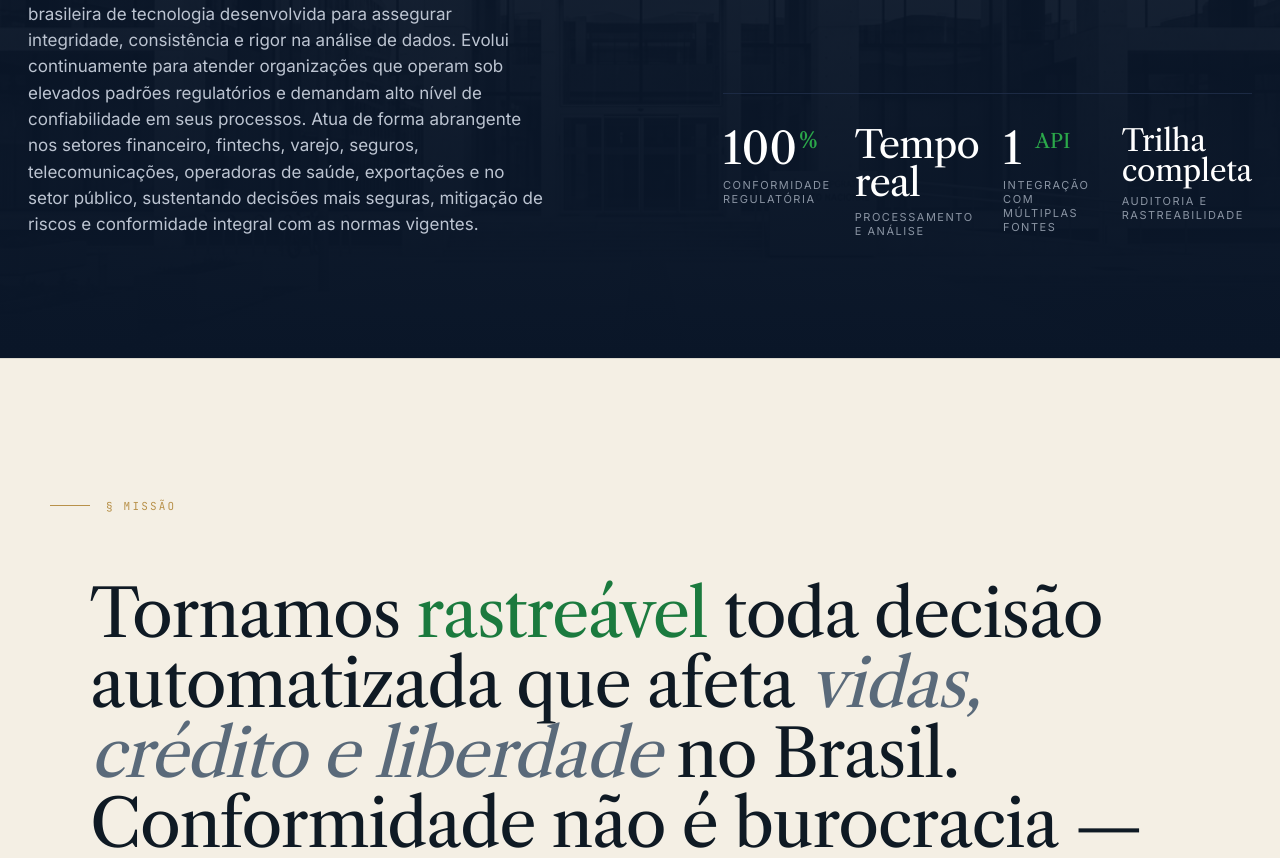
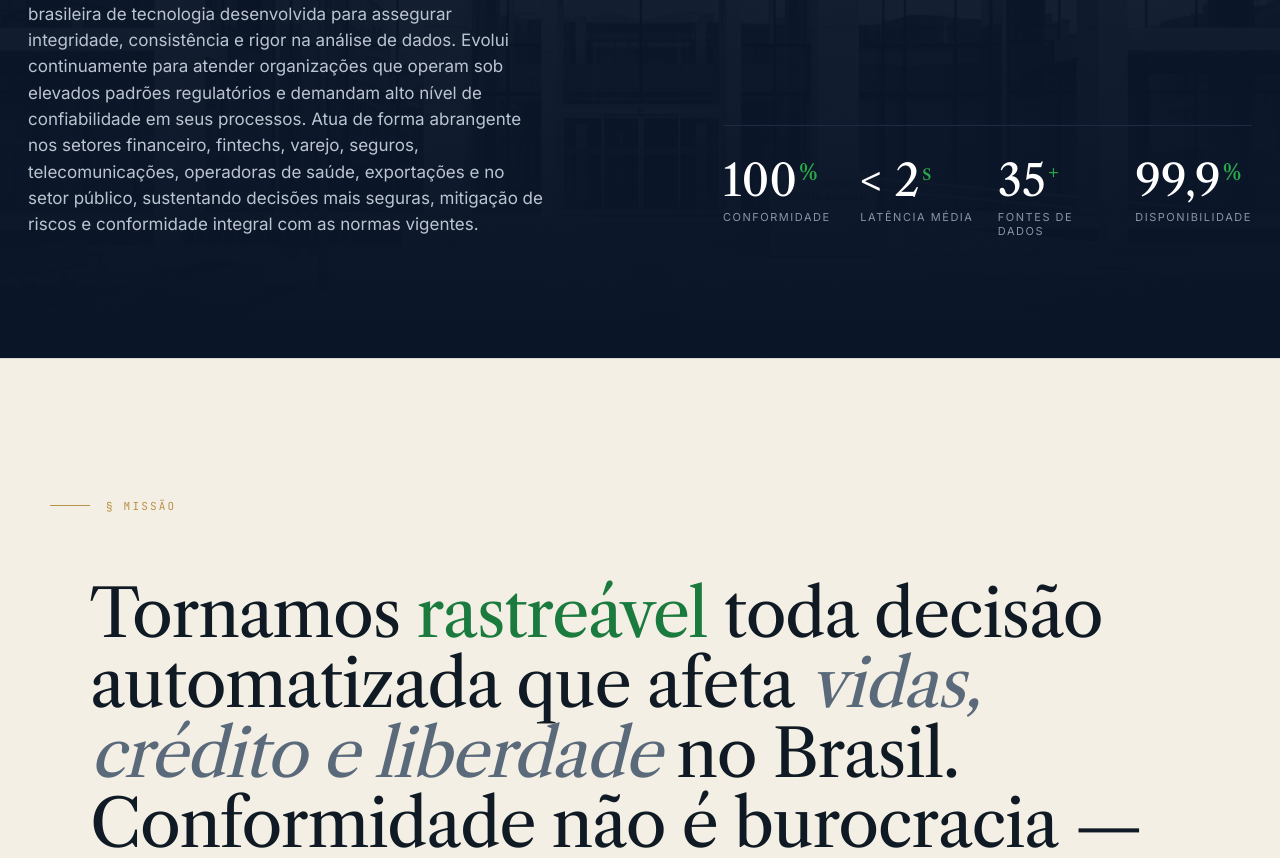
Before and after one commit to ctoutbank/snc-site, a Next.js app: page /sobre in a window 1280 px wide. Shown: the part 800-1658 px from the top of the page. Built offline with nearby package versions, Linux system fonts and the light colour scheme.

Commit message:
fix: indicadores /sobre com números curtos sem quebra de linha

```diff
--- a/src/app/sobre/page.tsx
+++ b/src/app/sobre/page.tsx
@@ -64,19 +64,19 @@ export default function SobrePage() {
               <div className="snc-hero-stats">
                 <div className="s">
                   <div className="n">100<sup>%</sup></div>
-                  <div className="l">Conformidade regulatória</div>
+                  <div className="l">Conformidade</div>
                 </div>
                 <div className="s">
-                  <div className="n" style={{ fontSize: 'clamp(22px,3vw,38px)', letterSpacing: '-0.02em' }}>Tempo real</div>
-                  <div className="l">Processamento e análise</div>
+                  <div className="n">&lt; 2<sup>s</sup></div>
+                  <div className="l">Latência média</div>
                 </div>
                 <div className="s">
-                  <div className="n">1 <sup style={{ fontSize: '.45em' }}>API</sup></div>
-                  <div className="l">Integração com múltiplas fontes</div>
+                  <div className="n">35<sup>+</sup></div>
+                  <div className="l">Fontes de dados</div>
                 </div>
                 <div className="s">
-                  <div className="n" style={{ fontSize: 'clamp(18px,2.4vw,30px)', letterSpacing: '-0.01em' }}>Trilha<br/>completa</div>
-                  <div className="l">Auditoria e rastreabilidade</div>
+                  <div className="n">99,9<sup>%</sup></div>
+                  <div className="l">Disponibilidade</div>
                 </div>
               </div>
             </div>
```
